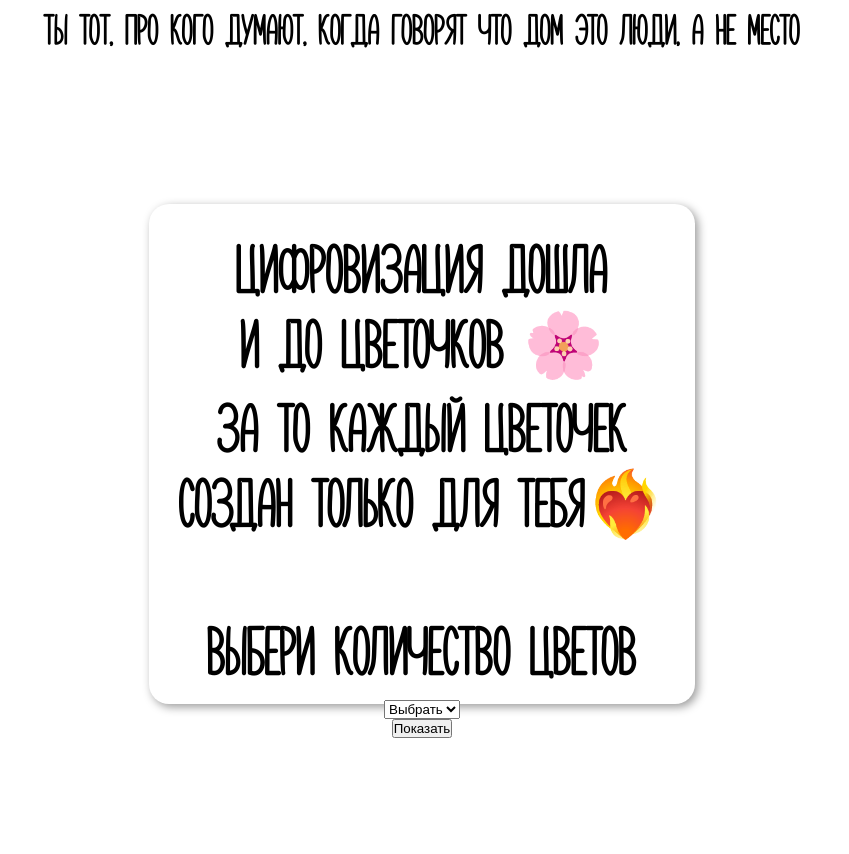
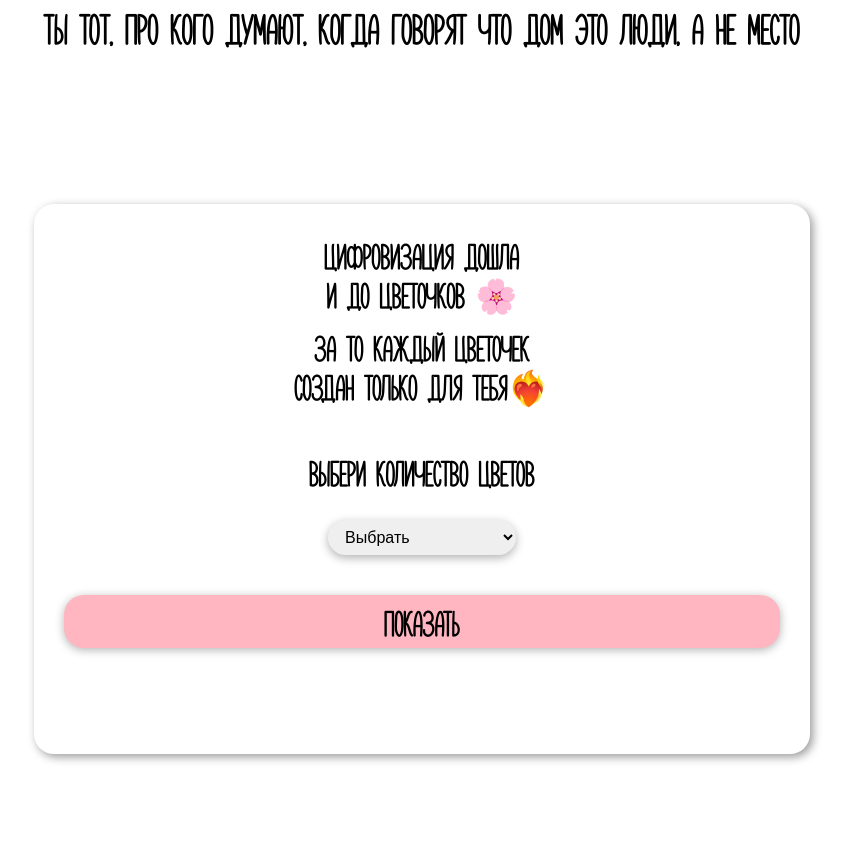
Before and after one commit to px-x-h/px-x-h.github.io, a plain HTML site: page index.html in a window 1280 px wide. Shown: the part 1302-2156 px from the top of the page, without its empty margins (218-1067 px from the left). Before the commit the page ends 2096 px from the top, so only its background shows below. Drawn offline with Linux system fonts and the light colour scheme.

Commit message:
Add files via upload

```diff
--- a/css/style.css
+++ b/css/style.css
@@ -108,14 +108,14 @@ body {
 .mainMenu {
   grid-area: mainMenu;
   background-color: white;
-  height: 500px;
+  height: 550px;
   margin: 30px;
   border-radius: 20px;
   display: flex;
   align-items: center;
   text-align: center;
   flex-direction: column;
-  font-size: 8vmin;
+  font-size: 4.2vh;
   padding: 30px;
   box-shadow: 3px 3px 10px rgba(0, 0, 0, 0.4);
   max-width: 800px;
@@ -127,7 +127,7 @@ p {
 
 .flowers {
   display: flex;
-  padding: 30px;
+  padding: 35px;
   height: auto;
   flex-wrap: wrap;
   justify-content: center;
@@ -154,14 +154,31 @@ p {
   transform: translateY(0px);
 }
 
+.show-button {
+  border: none;
+  margin: 5vh 0 0 0;
+  font-family: "Karmina Bold", sans-serif;
+  font-size: 4.2vh;
+  background-color: lightpink;
+  padding: 2vh 25vw 0.5vh 25vw;
+  border-radius: 20px;
+  box-shadow: 0 2px 10px rgba(0, 0, 0, 0.3);
+}
+
 .heart-small {
-  height: 6vh;
+  height: 5vh;
 }
 
 .amount-select {
+  margin: 2vh 0 0 0;
   font-family: sans-serif;
+  border: none;
+  font-size: 2vh;
+  border-radius: 20px;
+  padding: 1vh 7vw 1vh 1vw;
+  box-shadow: 0 3px 10px rgba(0, 0, 0, 0.3);
 }
 
 .pink-flower {
-  height: 4vh;
+  height: 6vh;
 }
```
